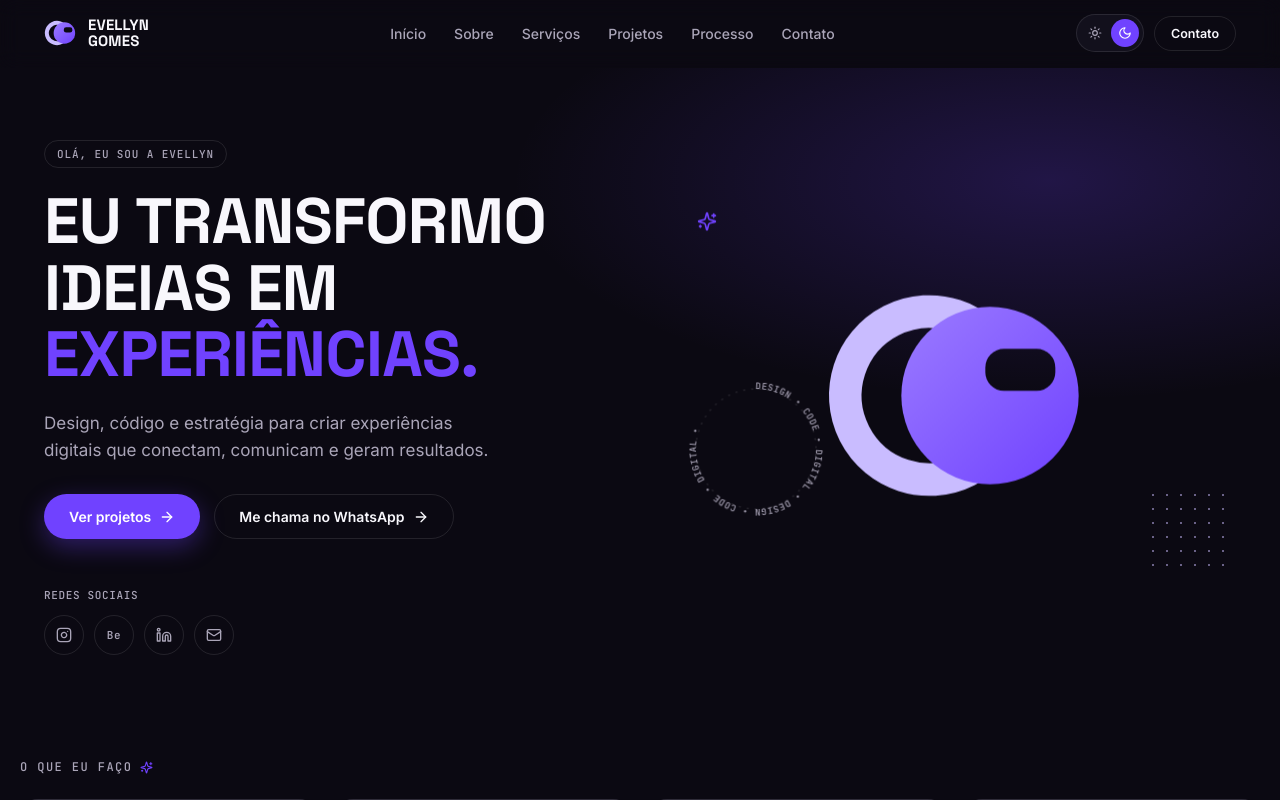
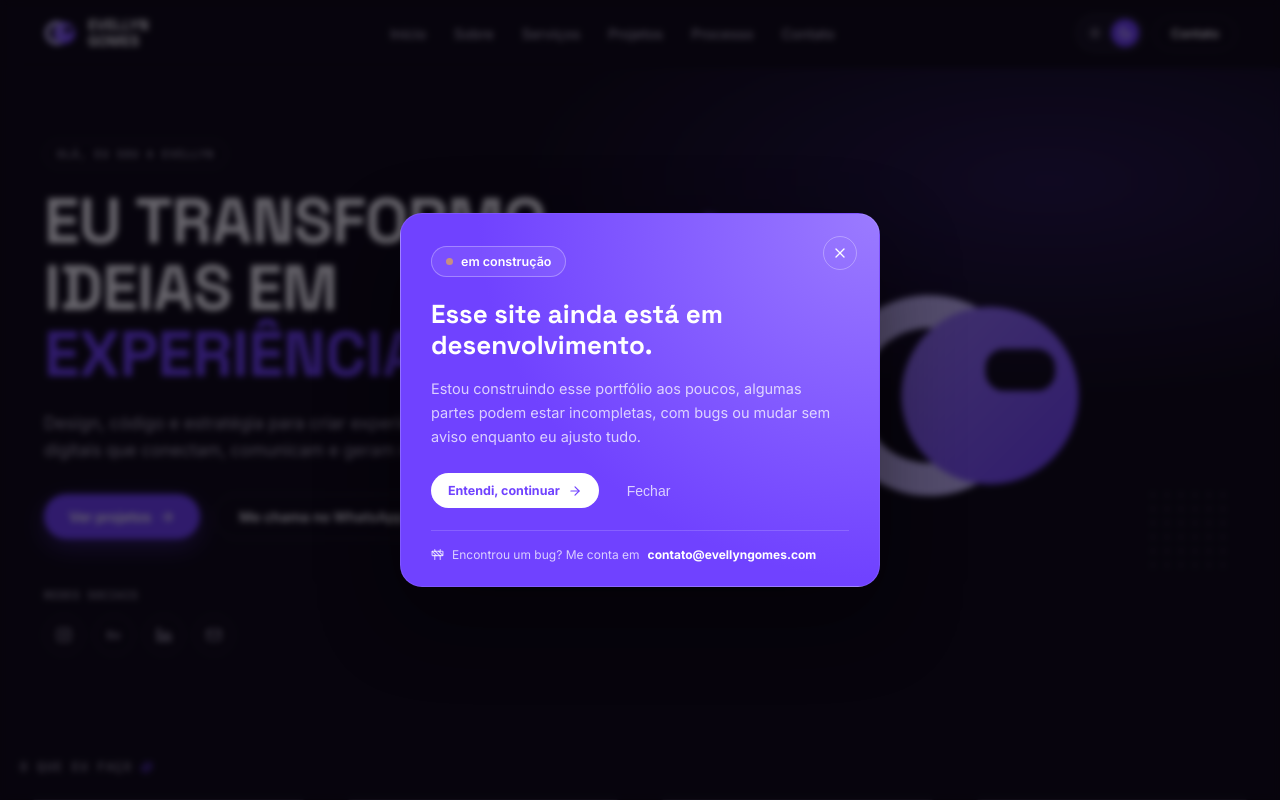
Before and after one commit to evellynamelia/Portif-lio_EvellynGomes, a React (Vite) app: page / in a window 1280 px wide. Shown: the top 800 px of the page. Built offline with nearby package versions, Linux system fonts and the light colour scheme.

Commit message:
atualização pop

```diff
--- a/src/App.tsx
+++ b/src/App.tsx
@@ -1,5 +1,6 @@
 import { Navbar, Footer, ScrollTop } from "./layout";
 import { Hero, Services, Projects, Process, Experiences, About } from "./sections";
+import { DevNoticeModal } from "./DevNoticeModal";
 import { useTheme } from "./hooks";
 
 export default function App() {
@@ -7,6 +8,7 @@ export default function App() {
 
   return (
     <>
+      <DevNoticeModal />
       <Navbar theme={theme} onToggleTheme={toggleTheme} />
       <main>
         <Hero />
--- /dev/null
+++ b/src/DevNoticeModal.tsx
@@ -0,0 +1,59 @@
+import { useState } from "react";
+import { X, ArrowRight, Construction } from "lucide-react";
+import { Button } from "./ui";
+
+/* ==================== DevNoticeModal ====================
+   Aviso de "site em construção". Renderiza um overlay fixo assim que a
+   página carrega e some quando a pessoa fecha (X, "Fechar" ou "Entendi"). */
+
+interface DevNoticeModalProps {
+  onDismiss?: () => void;
+}
+
+export function DevNoticeModal({ onDismiss }: DevNoticeModalProps) {
+  const [open, setOpen] = useState(true);
+
+  if (!open) return null;
+
+  const close = () => {
+    setOpen(false);
+    onDismiss?.();
+  };
+
+  return (
+    <div className="dn-overlay" role="dialog" aria-modal="true" aria-label="Aviso: site em construção">
+      <div className="dn-card">
+        <span className="dn-badge">
+          <span className="dn-dot" />
+          em construção
+        </span>
+
+        <button className="dn-close" aria-label="Fechar aviso" onClick={close}>
+          <X size={16} />
+        </button>
+
+        <h2 className="dn-title">Esse site ainda está em desenvolvimento.</h2>
+
+        <p className="dn-body">
+          Estou construindo esse portfólio aos poucos, algumas partes podem estar incompletas,
+          com bugs ou mudar sem aviso enquanto eu ajusto tudo.
+        </p>
+
+        <div className="dn-actions">
+          <Button variant="onlight" size="sm" icon={ArrowRight} onClick={close}>
+            Entendi, continuar
+          </Button>
+          <button className="dn-btn-ghost" onClick={close}>
+            Fechar
+          </button>
+        </div>
+
+        <hr className="dn-divider" />
+        <div className="dn-footer">
+          <Construction size={13} />
+          Encontrou um bug? Me conta em <b>contato@evellyngomes.com</b>
+        </div>
+      </div>
+    </div>
+  );
+}
--- a/src/sections.tsx
+++ b/src/sections.tsx
@@ -8,8 +8,10 @@ import {
   ArrowUpRight,
   Compass,
 } from "lucide-react";
+import evellynPhoto from "./assets/evellyn.jpeg";
 import { services, projects, processSteps, type Project, type Service, type ProcessStepData } from "./data";
 import { Button, EGMark, Reveal } from "./ui";
+
 
 /* ============================================================ */
 /*  HERO                                                         */
@@ -302,9 +304,12 @@ export function About() {
     <section id="sobre" className="container section">
       <div className="about__grid">
         <Reveal>
-          <div className="about__photo" role="img" aria-label="Foto de Evellyn Gomes — placeholder">
-            <span className="font-mono about__photo-label">Foto — placeholder</span>
-          </div>
+          <div className="about__photo">
+              <img
+                  src={evellynPhoto}
+                  alt="Evellyn Gomes"
+                />
+                </div>
         </Reveal>
 
         <Reveal delay={100}>
--- a/src/styles.css
+++ b/src/styles.css
@@ -84,6 +84,7 @@ img {
   max-width: 100%;
   display: block;
 }
+
 
 :focus-visible {
   outline: 2px solid var(--purple);
@@ -1105,6 +1106,15 @@ img {
   line-height: 1.7;
 }
 
+.about__photo img {
+  position: absolute;
+  inset: 0;
+  width: 100%;
+  height: 100%;
+  object-fit: cover;
+  object-position: center top;
+}
+
 .about__cta {
   margin-top: 20px;
 }
@@ -1153,3 +1163,161 @@ img {
     grid-template-columns: 1fr;
   }
 }
+
+
+/* ================================================================
+   DEV NOTICE MODAL — aviso de "site em construção"
+   ================================================================ */
+
+.dn-overlay {
+  position: fixed;
+  inset: 0;
+  z-index: 100;
+  display: flex;
+  align-items: center;
+  justify-content: center;
+  padding: 20px;
+  background: rgba(5, 3, 10, 0.6);
+  backdrop-filter: blur(3px);
+  animation: dn-fade 0.25s ease;
+}
+
+.dn-card {
+  position: relative;
+  width: 100%;
+  max-width: 480px;
+  padding: 32px 30px 24px;
+  border-radius: 22px;
+  border: 1px solid rgba(255, 255, 255, 0.1);
+  background: radial-gradient(120% 140% at 100% 0%, var(--purple-light), var(--purple) 70%);
+  box-shadow: 0 30px 80px rgba(0, 0, 0, 0.45);
+  animation: dn-pop 0.35s cubic-bezier(0.2, 0.8, 0.2, 1);
+}
+
+.dn-badge {
+  display: inline-flex;
+  align-items: center;
+  gap: 8px;
+  padding: 7px 14px;
+  border-radius: 999px;
+  border: 1px solid rgba(255, 255, 255, 0.3);
+  background: rgba(255, 255, 255, 0.08);
+  font-size: 12.5px;
+  font-weight: 600;
+  color: #fff;
+}
+
+.dn-dot {
+  width: 7px;
+  height: 7px;
+  border-radius: 50%;
+  background: #f7b733;
+  animation: dn-blink 1.6s ease-in-out infinite;
+}
+
+.dn-close {
+  position: absolute;
+  top: 22px;
+  right: 22px;
+  width: 34px;
+  height: 34px;
+  border-radius: 50%;
+  border: 1px solid rgba(255, 255, 255, 0.3);
+  background: transparent;
+  color: #fff;
+  display: flex;
+  align-items: center;
+  justify-content: center;
+  cursor: pointer;
+  transition: 0.2s ease;
+}
+
+.dn-close:hover {
+  background: rgba(255, 255, 255, 0.12);
+  transform: rotate(90deg);
+}
+
+.dn-title {
+  color: #fff;
+  font-family: var(--font-display);
+  font-weight: 700;
+  font-size: 26px;
+  line-height: 1.2;
+  margin-top: 22px;
+}
+
+.dn-body {
+  color: rgba(255, 255, 255, 0.75);
+  font-size: 14.5px;
+  line-height: 1.65;
+  margin-top: 16px;
+}
+
+.dn-emphasis {
+  color: #fff;
+  font-weight: 700;
+  font-size: 14.5px;
+  margin-top: 12px;
+}
+
+.dn-actions {
+  display: flex;
+  align-items: center;
+  gap: 22px;
+  margin-top: 24px;
+  flex-wrap: wrap;
+}
+
+.dn-btn-ghost {
+  background: none;
+  border: none;
+  color: rgba(255, 255, 255, 0.75);
+  font-size: 14px;
+  font-weight: 500;
+  cursor: pointer;
+  transition: color 0.2s ease;
+}
+
+.dn-btn-ghost:hover {
+  color: #fff;
+}
+
+.dn-divider {
+  border: none;
+  border-top: 1px solid rgba(255, 255, 255, 0.16);
+  margin-top: 22px;
+}
+
+.dn-footer {
+  display: flex;
+  align-items: center;
+  gap: 8px;
+  margin-top: 16px;
+  font-size: 12px;
+  color: rgba(255, 255, 255, 0.75);
+}
+
+.dn-footer b {
+  color: #fff;
+}
+
+@keyframes dn-fade {
+  from { opacity: 0; }
+  to { opacity: 1; }
+}
+
+@keyframes dn-pop {
+  from { opacity: 0; transform: translateY(14px) scale(0.97); }
+  to { opacity: 1; transform: translateY(0) scale(1); }
+}
+
+@keyframes dn-blink {
+  0%, 100% { opacity: 1; }
+  50% { opacity: 0.35; }
+}
+
+@media (prefers-reduced-motion: reduce) {
+  .dn-overlay, .dn-card, .dn-dot {
+    animation: none;
+  }
+}
```
Also changed, not shown: src/assets/evellyn.jpeg (added).
